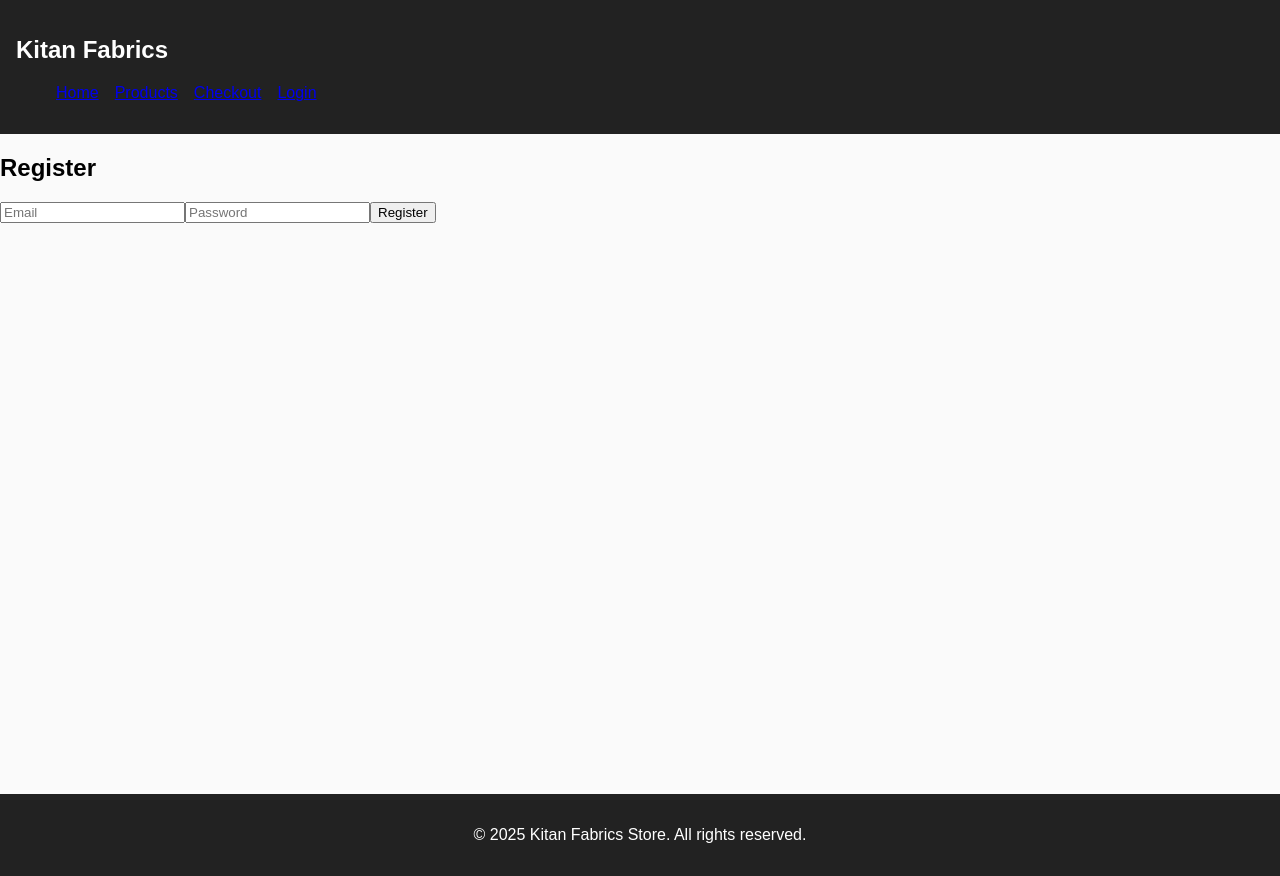
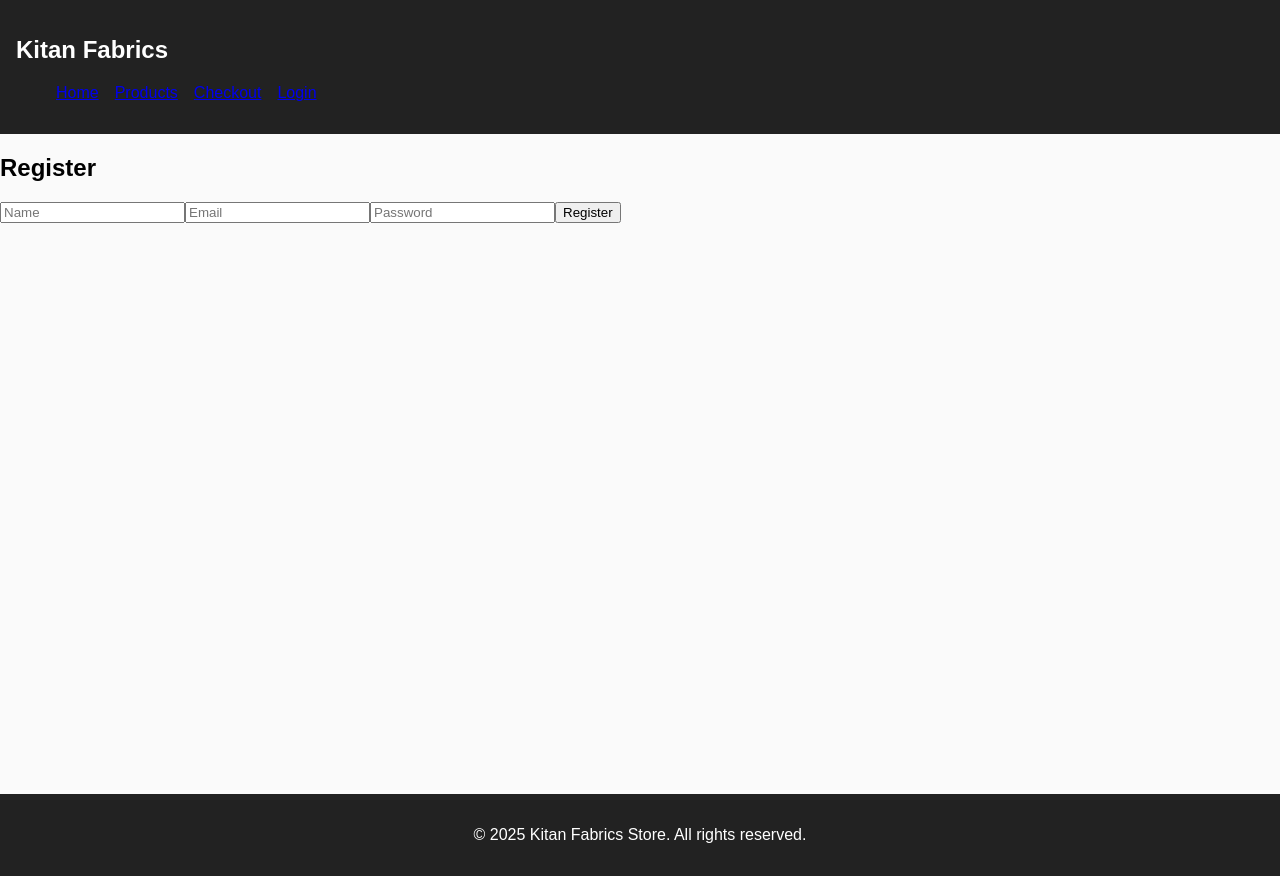
Before and after one commit to mightypro891/kitans-fabrics-store, a React (Create React App) app in the folder frontend/: page /register in a window 1280 px wide. Built offline with nearby package versions, Linux system fonts and the light colour scheme; no server answers.

Commit message:
Update Register.js

```diff
--- a/frontend/src/pages/Register.js
+++ b/frontend/src/pages/Register.js
@@ -2,21 +2,63 @@
 import axios from "axios";
 
 function Register() {
+  const [name, setName] = useState("");
   const [email, setEmail] = useState("");
   const [password, setPassword] = useState("");
 
+  // Your backend URL
+  const API_URL = "https://kitans-fabrics-store-1.onrender.com/api";
+
   const handleRegister = async () => {
-    const res = await axios.post("/api/auth/register", { email, password });
-    alert("User created: " + res.data._id);
+    try {
+      // Call register endpoint
+      const res = await axios.post(`${API_URL}/auth/register`, {
+        name,
+        email,
+        password,
+      });
+
+      // Save token to localStorage (if backend sends token)
+      if (res.data.token) {
+        localStorage.setItem("token", res.data.token);
+      }
+
+      // Optionally save user info
+      if (res.data.user) {
+        localStorage.setItem("user", JSON.stringify(res.data.user));
+      }
+
+      alert("User registered & logged in!");
+      // Redirect or refresh if needed, e.g.:
+      // window.location.href = "/"; // go to home page
+
+    } catch (err) {
+      console.error(err);
+      alert(err.response?.data?.message || "Registration failed");
+    }
   };
 
   return (
     <div>
       <h2>Register</h2>
-      <input type="email" placeholder="Email" value={email}
-        onChange={(e) => setEmail(e.target.value)} />
-      <input type="password" placeholder="Password" value={password}
-        onChange={(e) => setPassword(e.target.value)} />
+      <input
+        type="text"
+        placeholder="Name"
+        value={name}
+        onChange={(e) => setName(e.target.value)}
+      />
+      <input
+        type="email"
+        placeholder="Email"
+        value={email}
+        onChange={(e) => setEmail(e.target.value)}
+      />
+      <input
+        type="password"
+        placeholder="Password"
+        value={password}
+        onChange={(e) => setPassword(e.target.value)}
+      />
       <button onClick={handleRegister}>Register</button>
     </div>
   );
```
